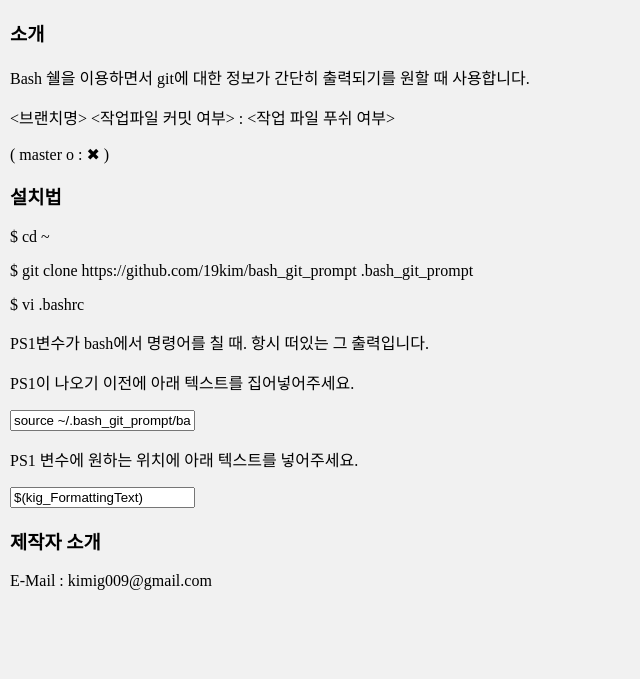
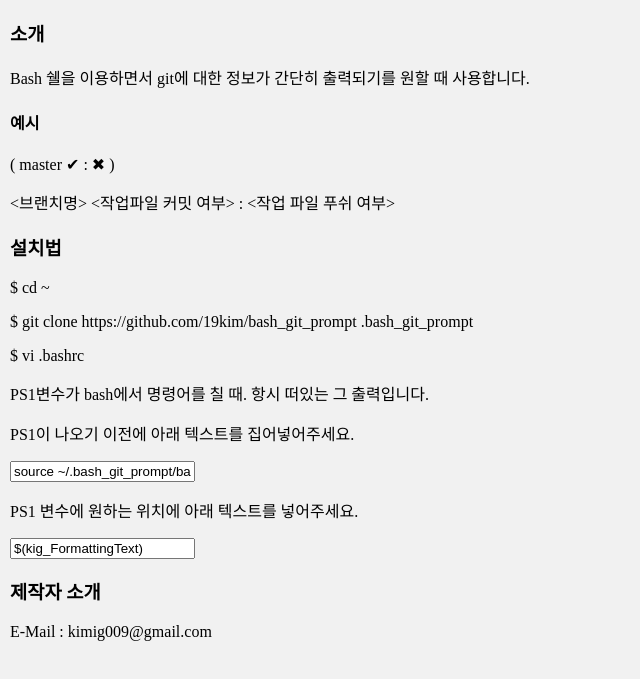
Before and after one commit to 19kim/bash_git_prompt, a plain HTML site: page docs/index.html in a window 1280 px wide. Shown: the part 61-740 px from the top of the page, without its empty margins (0-640 px from the left). Drawn offline with Linux system fonts and the light colour scheme.

Commit message:
Add guide

```diff
--- a/docs/index.html
+++ b/docs/index.html
@@ -21,8 +21,9 @@
           <div class="kigui frame">
             <h3>소개</h3>
             <p>Bash 쉘을 이용하면서 git에 대한 정보가 간단히 출력되기를 원할 때 사용합니다.</p>
+            <h4>예시</h4>
+            <p>( master ✔ : ✖ )</p>
             <p>&lt;브랜치명&gt;&nbsp;&lt;작업파일&nbsp;커밋&nbsp;여부&gt;&nbsp;:&nbsp;&lt;작업&nbsp;파일&nbsp;푸쉬&nbsp;여부&gt;</p>
-            <p>( master o : ✖ )</p>
           </div>
           <div class="kigui frame">
             <h3>설치법</h3>
```
